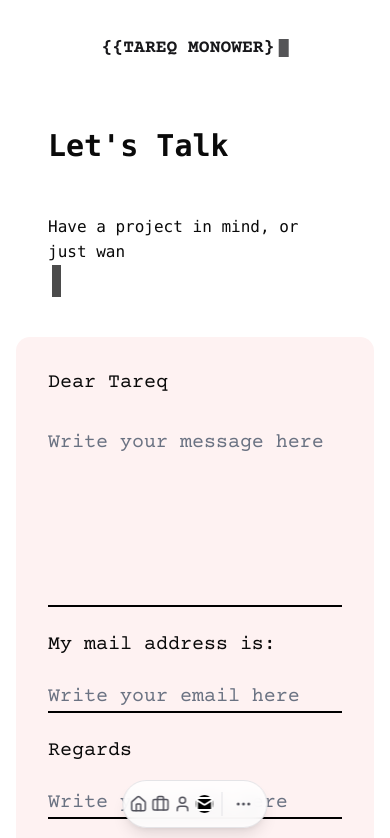
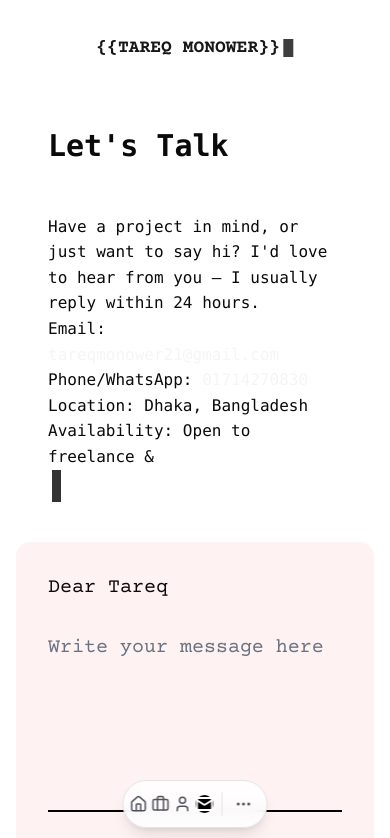
Before and after one commit to tamimhasan19702/nextportfolio, a Next.js app: page /contact in a window 390 px wide. Shown: the top 838 px of the page. Built offline with nearby package versions, Linux system fonts and the light colour scheme.

Commit message:
feat(contact): make email/phone clickable, speed up typewriter animation

```diff
--- a/src/app/contact/page.jsx
+++ b/src/app/contact/page.jsx
@@ -38,8 +38,8 @@ const ContactPage = () => {
   const typewriterText = [
     "Let's Talk",
     "Have a project in mind, or just want to say hi? I'd love to hear from you — I usually reply within 24 hours.",
-    "Email: tareqmonower21@gmail.com",
-    "Phone/WhatsApp: 01714270830",
+    "Email: <a href=\"mailto:tareqmonower21@gmail.com\" class=\"text-accent hover:underline\">tareqmonower21@gmail.com</a>",
+    "Phone/WhatsApp: <a href=\"tel:01714270830\" class=\"text-accent hover:underline\">01714270830</a>",
     "Location: Dhaka, Bangladesh",
     "Availability: Open to freelance & full-time roles",
     "Good work starts with a good conversation."
@@ -59,8 +59,8 @@ const ContactPage = () => {
             <Typewriter
               lines={typewriterText}
               className="text-base sm:text-lg lg:text-xl font-mono leading-relaxed"
-              speed={40}
-              startDelay={300}
+              speed={10}
+              startDelay={100}
               headerClassName="text-3xl sm:text-4xl lg:text-5xl font-bold mb-6"
             />
           </div>
@@ -182,7 +182,7 @@ const Typewriter = ({ lines, className = "", speed = 50, startDelay = 0, headerC
           t += "\n";
           setText(t);
         }
-        await delay(800);
+        await delay(200);
       }
     };
 
```
